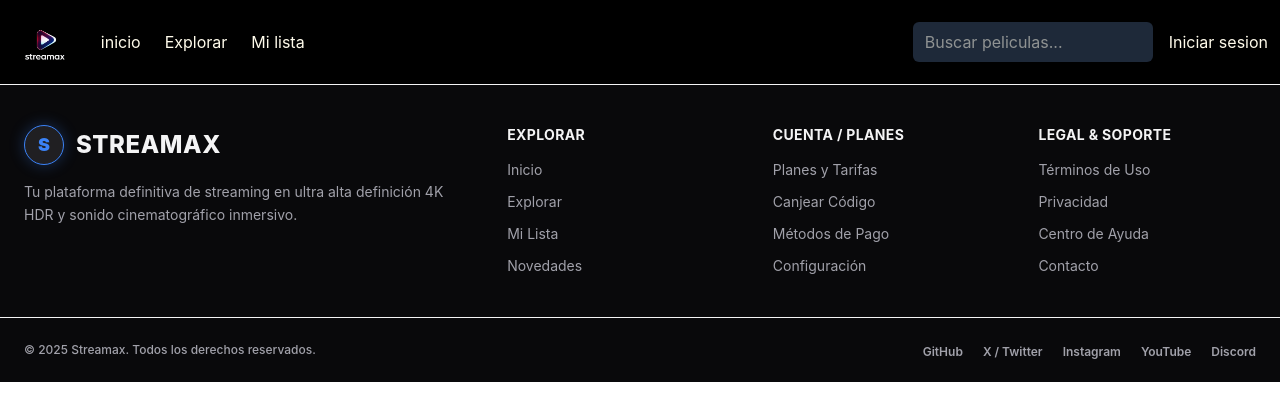
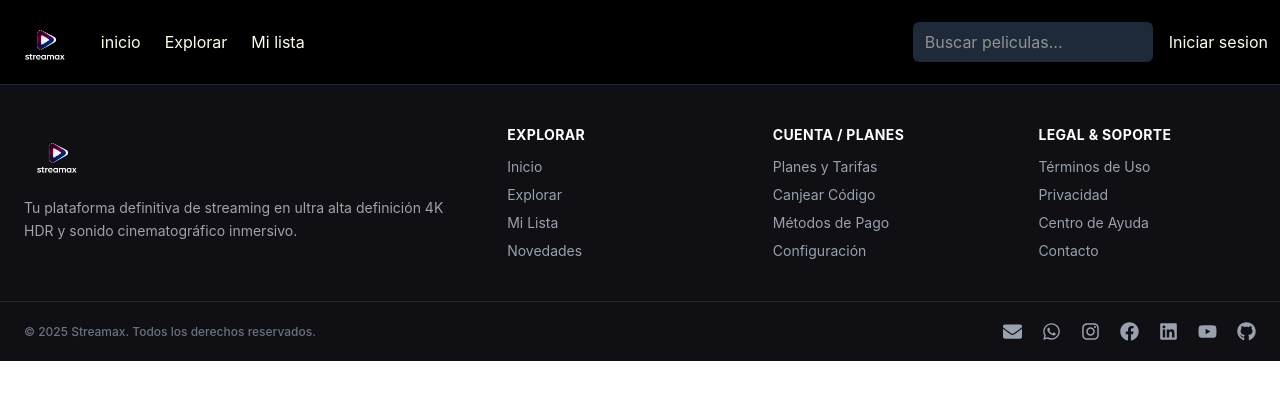
Before and after one commit to luciollanos1234-eng/Streamax, a React (Vite) app: page /Login in a window 1280 px wide. Shown: the top 420 px of the page. Built offline with nearby package versions, Linux system fonts and the light colour scheme.

Commit message:
agregados los links a las redes sociales de rolling y el repositorio'
'

```diff
--- a/src/components/common/Footer.tsx
+++ b/src/components/common/Footer.tsx
@@ -1,65 +1,34 @@
 
-const footerSections = [
-  {
-    title: "EXPLORAR",
-    links: [
-      { label: "Inicio", href: "/" },
-      { label: "Explorar", href: "/explorar" },
-      { label: "Mi Lista", href: "/mi-lista" },
-      { label: "Novedades", href: "/novedades" },
-    ],
-  },
-  {
-    title: "CUENTA / PLANES",
-    links: [
-      { label: "Planes y Tarifas", href: "/planes" },
-      { label: "Canjear Código", href: "/canjear-codigo" },
-      { label: "Métodos de Pago", href: "/metodos-de-pago" },
-      { label: "Configuración", href: "/configuracion" },
-    ],
-  },
-  {
-    title: "LEGAL & SOPORTE",
-    links: [
-      { label: "Términos de Uso", href: "/terminos" },
-      { label: "Privacidad", href: "/privacidad" },
-      { label: "Centro de Ayuda", href: "/ayuda" },
-      { label: "Contacto", href: "/contacto" },
-    ],
-  },
-];
+import { NavLink } from "react-router";
+import {
+  FaEnvelope,
+  FaWhatsapp,
+  FaInstagram,
+  FaFacebook,
+  FaLinkedin,
+  FaYoutube,
+  FaGithub,
+} from "react-icons/fa";
 
-const socialLinks = [
-  { label: "GitHub", href: "https://github.com" },
-  { label: "X / Twitter", href: "https://x.com" },
-  { label: "Instagram", href: "https://instagram.com" },
-  { label: "YouTube", href: "https://youtube.com" },
-  { label: "Discord", href: "https://discord.com" },
-];
+import Logo from "../../assets/Logo_para_Streamax.png";
 
 const Footer = () => {
   return (
-    <footer className="w-full border-t border-border bg-background text-text-primary">
+    <footer className="w-full border-t border-gray-800 bg-[#101014] text-white">
 
+      {/* Contenido principal */}
       <div className="mx-auto grid max-w-7xl grid-cols-1 gap-10 px-6 py-10 sm:grid-cols-2 lg:grid-cols-[2fr_1fr_1fr_1fr] lg:gap-12">
 
-        <div className="flex flex-col gap-4">
+        {/* Logo y descripción */}
+        <div className="flex flex-col gap-3">
 
-          <a
-            href="/"
-            className="flex w-fit items-center gap-3"
-            aria-label="Streamax - Inicio"
-          >
-            <div className="flex h-10 w-10 items-center justify-center rounded-full border border-primary bg-surface shadow-[0_0_15px_rgba(59,130,246,0.3)]">
-              <span className="text-lg font-black text-primary">
-                S
-              </span>
-            </div>
-
-            <span className="text-2xl font-extrabold tracking-wide">
-              STREAMAX
-            </span>
-          </a>
+          <NavLink to={"/"} className="w-fit">
+            <img
+              src={Logo}
+              alt="Streamax"
+              className="h-15 w-auto object-contain"
+            />
+          </NavLink>
 
           <p className="max-w-md text-sm leading-relaxed text-text-secondary">
             Tu plataforma definitiva de streaming en ultra alta
@@ -67,53 +36,204 @@ const Footer = () => {
           </p>
 
         </div>
-        {footerSections.map((section) => (
-          <div key={section.title} className="flex flex-col gap-3">
 
-            <h3 className="text-sm font-bold tracking-wide text-text-primary">
-              {section.title}
+        {/* Explorar */}
+        <div className="flex flex-col gap-3">
+
+          <h3 className="text-sm font-bold tracking-wide">
+            EXPLORAR
           </h3>
 
-            <ul className="flex flex-col gap-2">
-              {section.links.map((link) => (
-                <li key={link.label}>
-                  <a
-                    href={link.href}
-                    className="w-fit text-sm text-text-secondary transition-colors duration-200 hover:text-primary"
-                  >
-                    {link.label}
-                  </a>
+          <ul className="flex flex-col gap-2 text-sm text-gray-400">
+
+            <li>
+              <NavLink to={"/error404"} className="transition hover:text-blue-400">
+                Inicio
+              </NavLink>
             </li>
-              ))}
+
+            <li>
+              <NavLink to={"/error404"} className="transition hover:text-blue-400">
+                Explorar
+              </NavLink>
+            </li>
+
+            <li>
+              <NavLink to={"/error404"} className="transition hover:text-blue-400">
+                Mi Lista
+              </NavLink>
+            </li>
+
+            <li>
+              <NavLink to={"/error404"} className="transition hover:text-blue-400">
+                Novedades
+              </NavLink>
+            </li>
+
           </ul>
         </div>
-        ))}
+
+        {/* Cuenta y planes */}
+        <div className="flex flex-col gap-3">
+
+          <h3 className="text-sm font-bold tracking-wide">
+            CUENTA / PLANES
+          </h3>
+
+          <ul className="flex flex-col gap-2 text-sm text-gray-400">
+
+            <li>
+              <NavLink to={"/error404"} className="transition hover:text-blue-400">
+                Planes y Tarifas
+              </NavLink>
+            </li>
+
+            <li>
+              <NavLink to={"/error404"} className="transition hover:text-blue-400">
+                Canjear Código
+              </NavLink>
+            </li>
+
+            <li>
+              <NavLink to={"/error404"} className="transition hover:text-blue-400">
+                Métodos de Pago
+              </NavLink>
+            </li>
+
+            <li>
+              <NavLink to={"/error404"} className="transition hover:text-blue-400">
+                Configuración
+              </NavLink>
+            </li>
+
+          </ul>
+        </div>
+
+        {/* Legal y soporte */}
+        <div className="flex flex-col gap-3">
+
+          <h3 className="text-sm font-bold tracking-wide">
+            LEGAL & SOPORTE
+          </h3>
+
+          <ul className="flex flex-col gap-2 text-sm text-gray-400">
+
+            <li>
+              <NavLink to={"/error404"} className="transition hover:text-blue-400">
+                Términos de Uso
+              </NavLink>
+            </li>
+
+            <li>
+              <NavLink to={"/error404"} className="transition hover:text-blue-400">
+                Privacidad
+              </NavLink>
+            </li>
+
+            <li>
+              <NavLink to={"/error404"} className="transition hover:text-blue-400">
+                Centro de Ayuda
+              </NavLink>
+            </li>
+
+            <li>
+              <NavLink to={"/error404"} className="transition hover:text-blue-400">
+                Contacto
+              </NavLink>
+            </li>
+
+          </ul>
+        </div>
 
       </div>
-      <div className="mx-auto flex max-w-7xl flex-col items-center justify-between gap-5 border-t border-border px-6 py-5 sm:flex-row">
 
-        <p className="text-center text-xs font-medium text-text-secondary sm:text-left">
+      {/* Barra inferior */}
+      <div className="mx-auto flex max-w-7xl flex-col items-center justify-between gap-5 border-t border-gray-800 px-6 py-5 sm:flex-row">
+
+        {/* Copyright */}
+        <p className="text-center text-xs font-medium text-gray-500 sm:text-left">
           © 2025 Streamax. Todos los derechos reservados.
         </p>
 
-        <nav aria-label="Redes sociales">
-          <ul className="flex flex-wrap items-center justify-center gap-x-5 gap-y-3">
+        {/* Redes y contacto */}
+        <div className="flex items-center gap-5">
 
-            {socialLinks.map((social) => (
-              <li key={social.label}>
           <a
-                  href={social.href}
+            href="mailto:academy@rollingcodeschool.com"
+            aria-label="Email"
+            title="Email"
+            className="text-gray-400 transition hover:text-blue-400"
+          >
+            <FaEnvelope size={19} />
+          </a>
+
+          <a
+            href="https://wa.me/5493815783030"
             target="_blank"
             rel="noopener noreferrer"
-                  className="text-xs font-semibold text-text-secondary transition-colors duration-200 hover:text-primary"
+            aria-label="WhatsApp"
+            title="WhatsApp"
+            className="text-gray-400 transition hover:text-green-500"
           >
-                  {social.label}
+            <FaWhatsapp size={19} />
           </a>
-              </li>
-            ))}
 
-          </ul>
-        </nav>
+          <a
+            href="https://www.instagram.com/rollingcodeschool/"
+            target="_blank"
+            rel="noopener noreferrer"
+            aria-label="Instagram"
+            title="Instagram"
+            className="text-gray-400 transition hover:text-pink-500"
+          >
+            <FaInstagram size={19} />
+          </a>
+
+          <a
+            href="https://www.facebook.com/RollingCodeSchool"
+            target="_blank"
+            rel="noopener noreferrer"
+            aria-label="Facebook"
+            title="Facebook"
+            className="text-gray-400 transition hover:text-blue-500"
+          >
+            <FaFacebook size={19} />
+          </a>
+
+          <a
+            href="https://www.linkedin.com/school/rollingcodeschool/posts/?feedView=all"
+            target="_blank"
+            rel="noopener noreferrer"
+            aria-label="LinkedIn"
+            title="LinkedIn"
+            className="text-gray-400 transition hover:text-blue-400"
+          >
+            <FaLinkedin size={19} />
+          </a>
+
+          <a
+            href="https://www.youtube.com/@rollingcode7175"
+            target="_blank"
+            rel="noopener noreferrer"
+            aria-label="YouTube"
+            title="YouTube"
+            className="text-gray-400 transition hover:text-red-500"
+          >
+            <FaYoutube size={19} />
+          </a>
+
+          <a
+            href="https://github.com/luciollanos1234-eng/Streamax/pulls"
+            target="_blank"
+            rel="noopener noreferrer"
+            aria-label="GitHub"
+            title="GitHub del proyecto"
+            className="text-gray-400 transition hover:text-white"
+          >
+            <FaGithub size={19} />
+          </a>
+
+        </div>
 
       </div>
 
```
Lines whose indentation alone changed are shown as unchanged.
